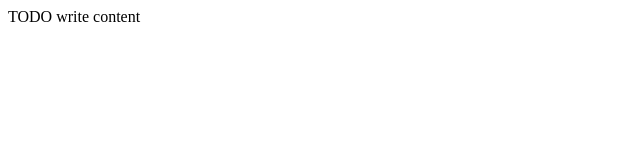
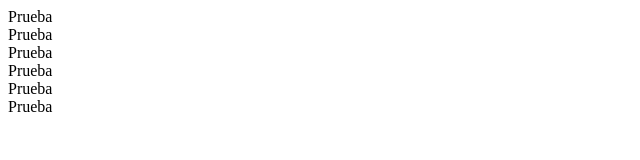
Before and after one commit to JennySotoChacon/Prueba_ramas, a website: page PruebaPOO/public_html/index.html in a window 1280 px wide. Shown: the whole page, without its empty margins (0-640 px from the left). Drawn offline with Linux system fonts and the light colour scheme.

Commit message:
Nosotros turistiando

```diff
--- a/PruebaPOO/public_html/index.html
+++ b/PruebaPOO/public_html/index.html
@@ -11,6 +11,11 @@ and open the template in the editor.
         <meta name="viewport" content="width=device-width, initial-scale=1.0">
     </head>
     <body>
-        <div>TODO write content</div>
+        <div>Prueba</div>
+        <div>Prueba</div>
+        <div>Prueba</div>
+        <div>Prueba</div>
+        <div>Prueba</div>
+        <div>Prueba</div>
     </body>
 </html>
```
